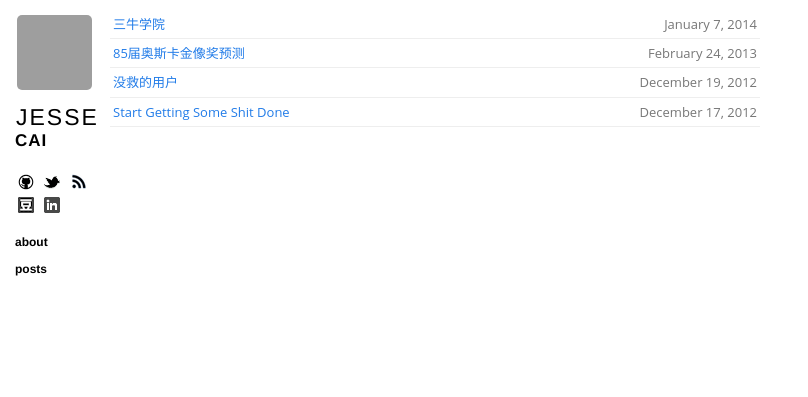
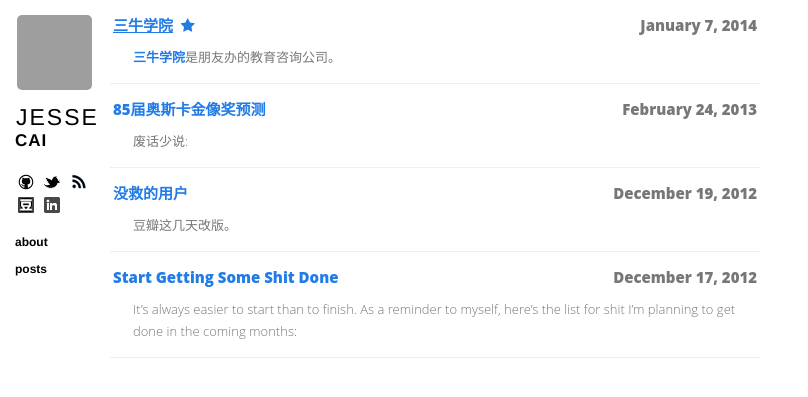
Before and after one commit to mojacc/mojacc.github.com, a Jekyll site: the page built from index.html, in a window 1280 px wide. Shown: the top 397 px of the page, without its empty margins (0-808 px from the left). Built offline with Jekyll 4.4.1, drawn with Linux system fonts in a browser that asks for light colours; nearby versions of some CDN libraries; Markdown is read by kramdown in place of the engine named in the settings; grey boxes are pictures that could not be loaded.

Commit message:
Added linkblog function. Added font-awesome for icons. Tweaked the typeface a bit.

```diff
--- a/_layouts/layout.html
+++ b/_layouts/layout.html
@@ -15,6 +15,7 @@
 
   <link rel="stylesheet" href="/css/base.css" type="text/css" media="screen, projection" />
   <link rel="stylesheet" href="/css/pygments.css" type="text/css" />
+  <link rel="stylesheet" href="//netdna.bootstrapcdn.com/font-awesome/4.0.3/css/font-awesome.css">
   <link media="only screen and (max-device-width: 480px)" href="/css/iphone.css" type="text/css" rel="stylesheet" />
   <link media="only screen and (device-width: 768px)" href="/css/iphone.css" type="text/css" rel="stylesheet" />
   <link href='http://fonts.googleapis.com/css?family=Yanone+Kaffeesatz' rel='stylesheet' type='text/css'>
--- a/_layouts/post.html
+++ b/_layouts/post.html
@@ -4,7 +4,11 @@ layout: layout
 
 <section class="content">
   <h1>
-    <a href="{{ page.url }}">{{ page.title }}</a>
+    {% if page.external-url %}
+      <a class="external" href="{{ page.external-url }}">{{ page.title }}</a>&nbsp;&nbsp;<a href="{{ page.url }}"><i class="fa fa-star"></i></a>
+    {% else %}
+      <a href="{{ page.url }}">{{ page.title }}</a>
+    {% endif %}
   </h1>
 
   <section class="byline">
--- a/_posts/2014-01-07-san-niu-academy.markdown
+++ b/_posts/2014-01-07-san-niu-academy.markdown
@@ -1,6 +1,7 @@
 ---
 layout: post
 title: 三牛学院
+external-url: http://san-niu.com
 ---
 
 [**三牛学院**][三牛学院]是朋友办的教育咨询公司。
--- a/about.html
+++ b/about.html
@@ -7,7 +7,7 @@ title: "About Jesse Cai"
   <div id="post">
 
     <h1>Jesse Cai</h1>
-
+    <br>
     <p>比大部分程序员更懂设计，比大部分设计师更懂开发。</p>
     <p>比大部分创业者更懂技术，比大部分技术宅看得更远。</p>
     <p>You can find me <a href="http://twitter.com/mojacc">on Twitter</a> or send me <a
--- a/css/base.css
+++ b/css/base.css
@@ -1,8 +1,7 @@
 @charset "UTF-8";
 body {
   font-family: "Palatino Linotype", "Book Antiqua", Palatino, serif;
-  margin: 0;
-  -webkit-font-smoothing: antialiased; }
+  margin: 0; }
 
 a {
   color: #227ce8; }
@@ -66,8 +65,8 @@ a {
   margin-bottom: 50px; }
   .content h1 {
     color: #333;
-    font-family: "Yanone Kaffeesatz", Helvetica, sans-serif;
-    font-weight: 400; }
+    font-family: "Yanone Kaffeesatz", "Hiragino Sans GB", STHeiti, "Microsoft YaHei", "WenQuanYi Micro Hei", SimSun, 'Open Sans', Helvetica, sans-serif;
+    font-weight: 800; }
   .content h1 a {
     color: #111;
     text-decoration: none; }
@@ -94,7 +93,7 @@ a {
     text-decoration: none; }
   .content h1 {
     font-size: 36px;
-    margin: 18px 0 5px 0; }
+    margin: 8px 0 5px 0; }
   .content h2 {
     font-size: 30px;
     margin-bottom: 15px; }
@@ -105,7 +104,7 @@ a {
     margin-bottom: 10px; }
   .content p {
     font-size: 16px;
-    font-family: 'Open Sans', Helvetica, sans-serif;
+    font-family: "Hiragino Sans GB", STHeiti, "Microsoft YaHei", "WenQuanYi Micro Hei", SimSun, 'Open Sans', Helvetica, sans-serif;
     font-weight: 200;
     margin-top: 0;
     margin-bottom: 1.2em;
@@ -127,7 +126,7 @@ a {
     background-repeat: repeat-x;
     margin: 2em 3em; }
   .content li {
-    font-family: 'Open Sans', Helvetica, sans-serif;
+    font-family: "Hiragino Sans GB", STHeiti, "Microsoft YaHei", "WenQuanYi Micro Hei", SimSun, 'Open Sans', Helvetica, sans-serif;
     font-weight: 200;
     margin-bottom: 10px;
     line-height: 1.4em; }
@@ -159,26 +158,37 @@ a {
     font-family: Helvetica, sans-serif;
     line-height: 1.6em; }
   .content .listing {
-    margin: 10px 0 0 0;
+    margin: 0;
     padding: 0;
     font-family: Helvetica, sans-serif; }
     .content .listing ul {
       margin: 0;
       padding: 0; }
     .content .listing li {
-      font-size: 13px;
+      font-size: 15px;
       list-style: none;
-      padding: 5px 3px;
+      padding: 15px 3px;
       margin: 0;
-      font-weight: 400;
+      font-weight: 800;
       color: #777777;
       border-bottom: 1px solid #eee; }
     .content .listing li span {
       float: right; }
     .content .listing a {
       text-decoration: none; }
+    .content .listing a.external {
+      text-decoration: underline;
+    }
       .content .listing a:hover {
         text-decoration: underline; }
+    .content .listing li .excerpt {
+      padding-top: 10px;
+      padding-left: 20px;
+    }
+    .content .listing li .excerpt p {
+      font-size: 13px;
+      margin-bottom: 0px;
+    }
   .content .meta {
     margin: 30px 0;
     padding: 10px 0;
--- a/index.html
+++ b/index.html
@@ -6,7 +6,13 @@ layout: layout
   <ul class="listing">
     {% for post in site.posts %}
     <li>
-      <span>{{ post.date | date: "%B %e, %Y" }}</span> <a href="{{ post.url }}">{{ post.title }}</a>
+      <span>{{ post.date | date: "%B %e, %Y" }}</span>
+      {% if post.external-url %}
+      	<a class="external" href="{{ post.external-url }}">{{ post.title }}</a>&nbsp;&nbsp;<a href="{{ post.url }}"><i class="fa fa-star"></i></a>
+      {% else %}
+      	<a href="{{ post.url }}">{{ post.title }}</a>
+      {% endif %}
+      <div class="excerpt">{{ post.excerpt }}</div>
     </li>
     {% endfor %}
   </ul>
```
